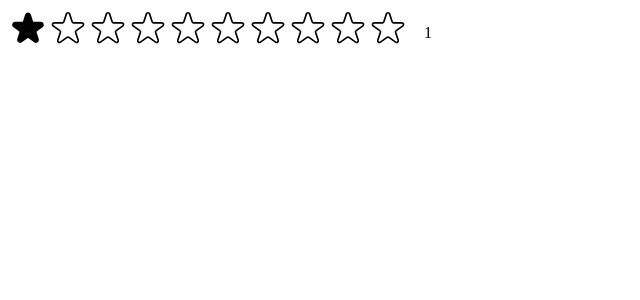
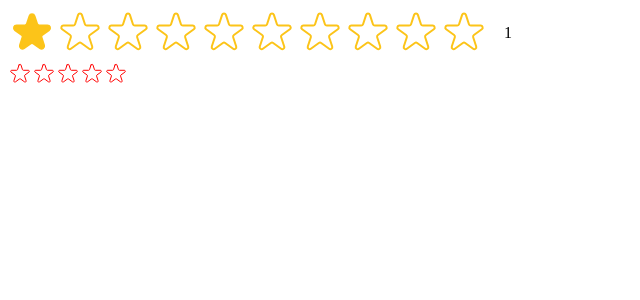
Before and after one commit to assumaqn/usePopCorn, a React (Create React App) app: page / in a window 1280 px wide. Both pictures are taken after a click on the element 28 px from the left and 32 px from the top of the page. Shown: the top 300 px of the page, without its empty margins (0-640 px from the left). Built offline with nearby package versions, Linux system fonts and the light colour scheme.

Commit message:
feat: implement prop type checking

```diff
--- a/src/StarRating.js
+++ b/src/StarRating.js
@@ -1,5 +1,6 @@
 
 import {useState} from 'react';
+import PropTypes from 'prop-types'
 
 
 
@@ -13,8 +14,14 @@ const star={
 
 }
 
+StarRating.propTypes={
+maxRating:PropTypes.number,
+color:PropTypes.string,
+size:PropTypes.number,
+message:PropTypes.array,
+}
 
-export default function StarRating({maxRating=5}) {
+export default function StarRating({maxRating=5,color='#fcc419',size=48,message=[]}) {
         const[Rating,setRating]=useState(0)
         const[tempRating,setTempRating]=useState(0)
 
@@ -29,23 +36,24 @@ export default function StarRating({maxRating=5}) {
         <Star key={i} cur={i} onRating={handleRating} full={tempRating?tempRating>=i+1:Rating>=i+1}
         onHoverIn={()=>setTempRating(i+1)}
         onHoverOut={()=>setTempRating(0)}
-
+        color={color}
+        size={size}
 
         />
     )
     )
 }
 </div>
-<p>{tempRating||Rating||''}</p>
+<p>{message.length===maxRating?message[tempRating?tempRating-1:Rating-1]:tempRating||Rating||''}</p>
     </div>);
 
 }
 
-function Star({cur,onRating,full,onHoverIn,onHoverOut}){
+function Star({cur,onRating,full,onHoverIn,onHoverOut,color,size}){
 
 const starStyle={
-    width:'40px',
-    height:'48px',
+    width:`${size}px`,
+    height:`${size}px`,
     display:'block',
     cursor:'pointer'
 
@@ -65,8 +73,8 @@ full ?
 <svg
   xmlns="http://www.w3.org/2000/svg"
   viewBox="0 0 20 20"
-  fill="#000"
-  stroke="#000"
+  fill={color}
+  stroke={color}
 >
   <path
     d="M9.049 2.927c.3-.921 1.603-.921 1.902 0l1.07 3.292a1 1 0 00.95.69h3.462c.969 0 1.371 1.24.588 1.81l-2.8 2.034a1 1 0 00-.364 1.118l1.07 3.292c.3.921-.755 1.688-1.54 1.118l-2.8-2.034a1 1 0 00-1.175 0l-2.8 2.034c-.784.57-1.838-.197-1.539-1.118l1.07-3.292a1 1 0 00-.364-1.118L2.98 8.72c-.783-.57-.38-1.81.588-1.81h3.461a1 1 0 00.951-.69l1.07-3.292z"
@@ -75,7 +83,7 @@ full ?
   xmlns="http://www.w3.org/2000/svg"
   fill="none"
   viewBox="0 0 24 24"
-  stroke="#000"
+  stroke={color}
 >
   <path
     strokeLinecap="round"
--- a/src/index.js
+++ b/src/index.js
@@ -9,7 +9,8 @@ const root = ReactDOM.createRoot(document.getElementById('root'));
 root.render(
   <React.StrictMode>
     {/* <App /> */}
-    <StarRating maxRating={10}/>
+    <StarRating maxRating={10} color={'#fcc419'} size={48} />
+    <StarRating maxRating={5} size={24} color={'red'}message={['Okay','Better','Good','Amazing','Owsome']}/>
 
   </React.StrictMode>
 );
```
